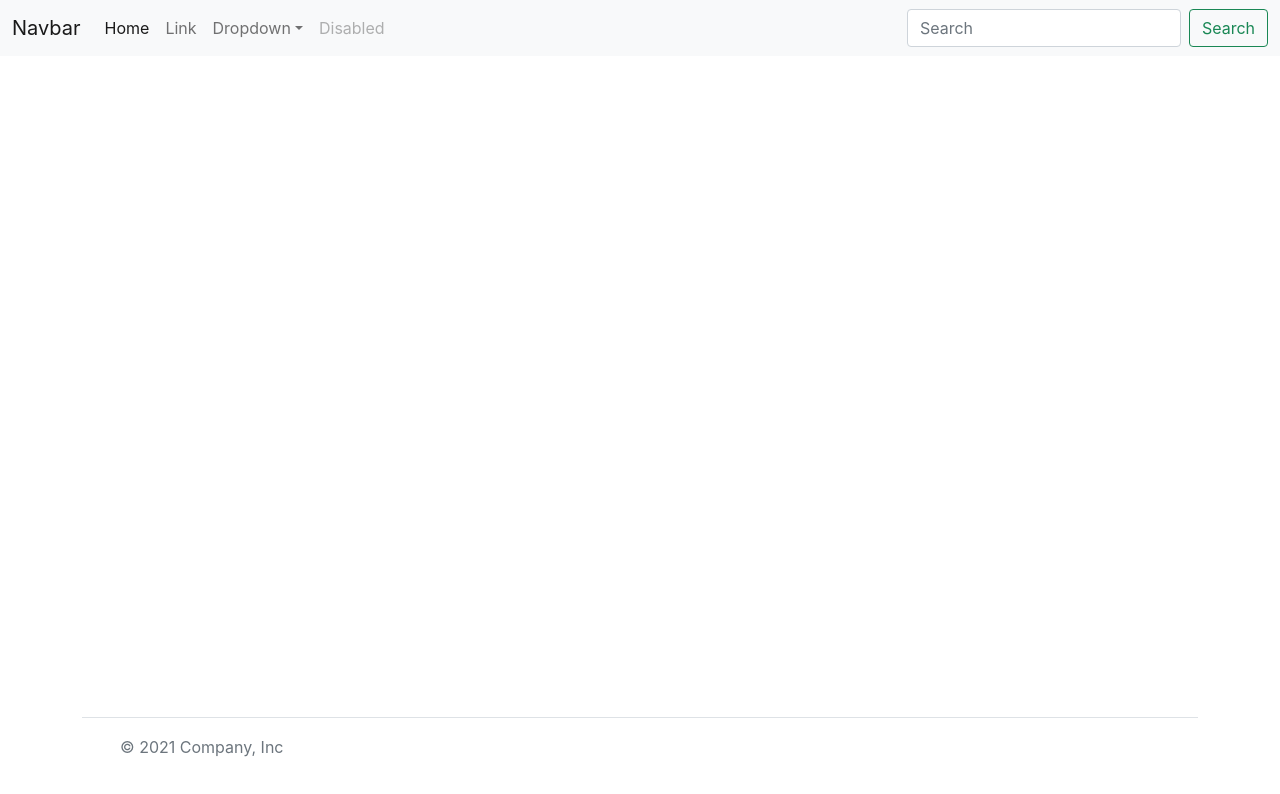
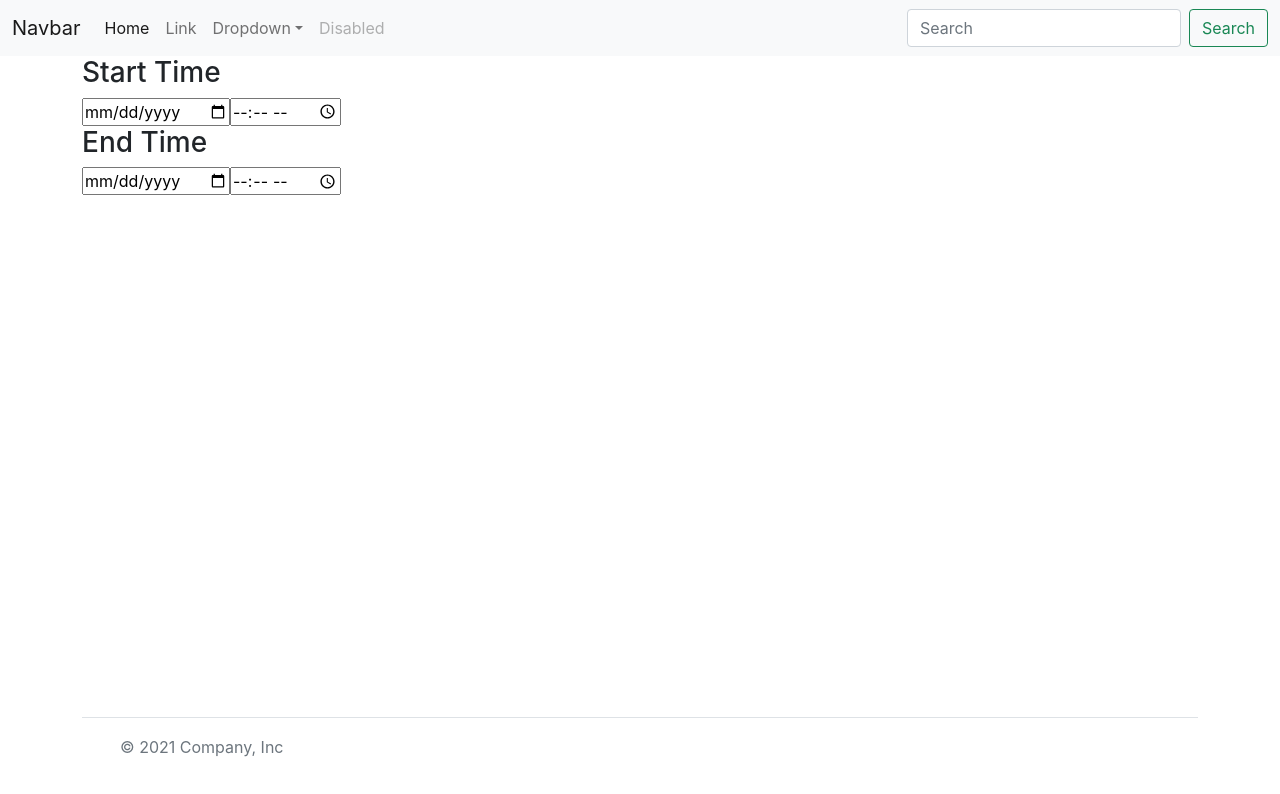
Before and after one commit to anirudha17/mytimespan.cf, a React (Create React App) app: page / in a window 1280 px wide. Shown: the top 794 px of the page. Built offline with nearby package versions, Linux system fonts and the light colour scheme.

Commit message:
playing around with date and time html input types

```diff
--- a/src/components/Time.js
+++ b/src/components/Time.js
@@ -2,7 +2,7 @@
 function Time() {
     return (
         <>
-            {/* <div className="container">
+            <div className="container">
                 <h3>Start Time</h3>
                 <input type="date" />
                 <input type="time"/>
@@ -11,7 +11,7 @@ function Time() {
                 <h3>End Time</h3>
                 <input type="date" />
                 <input type="time"/>
-            </div> */}
+            </div>
         </>
     )
 }
```
